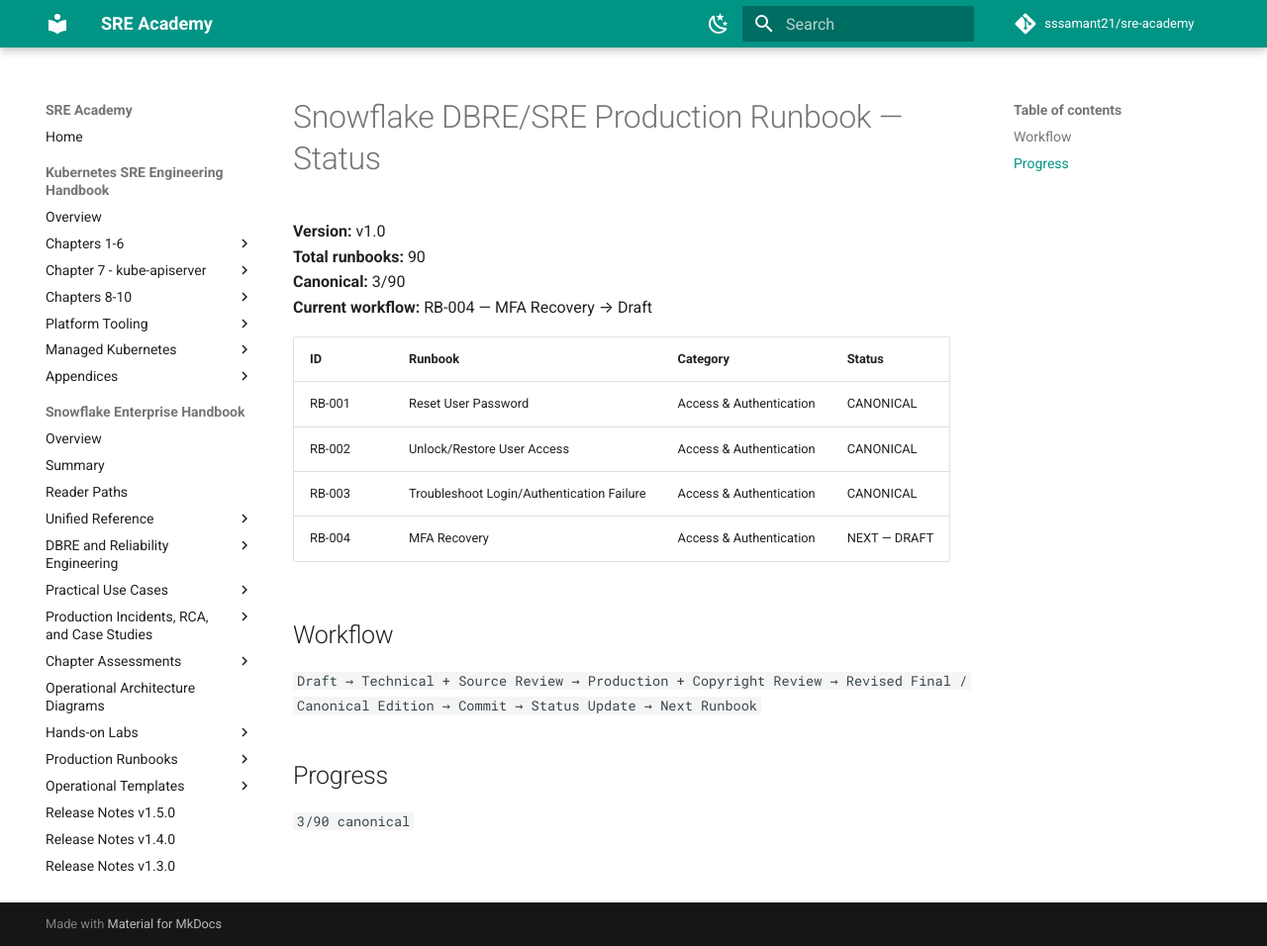
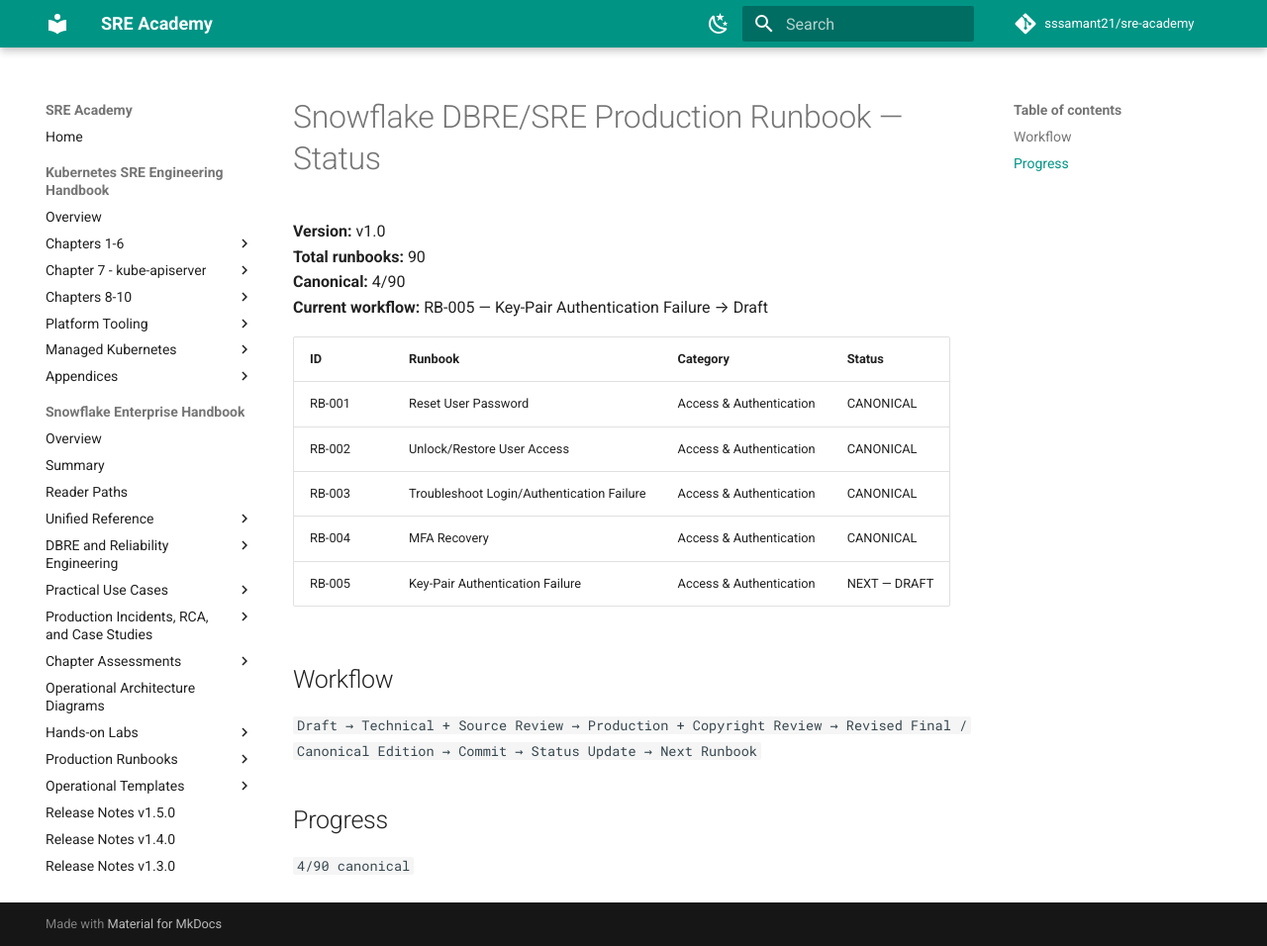
Before and after one commit to sssamant21/sre-academy, an MkDocs documentation site: the page built from docs/books/snowflake/runbooks/STATUS.md, in a window 1280 px wide and 956 px high. Shown: the whole window at 99% size. Built offline with MkDocs 1.6.1 and Material for MkDocs 9.7.7, drawn with Linux system fonts in a browser that asks for light colours; comment, search, counter and statistics services are not loaded.

Commit message:
docs(snowflake): mark RB-004 canonical and advance RB-005

```diff
--- a/docs/books/snowflake/runbooks/STATUS.md
+++ b/docs/books/snowflake/runbooks/STATUS.md
@@ -2,15 +2,16 @@
 
 **Version:** v1.0
 **Total runbooks:** 90
-**Canonical:** 3/90
-**Current workflow:** RB-004 — MFA Recovery → Draft
+**Canonical:** 4/90
+**Current workflow:** RB-005 — Key-Pair Authentication Failure → Draft
 
 | ID | Runbook | Category | Status |
 |---|---|---|---|
 | RB-001 | Reset User Password | Access & Authentication | CANONICAL |
 | RB-002 | Unlock/Restore User Access | Access & Authentication | CANONICAL |
 | RB-003 | Troubleshoot Login/Authentication Failure | Access & Authentication | CANONICAL |
-| RB-004 | MFA Recovery | Access & Authentication | NEXT — DRAFT |
+| RB-004 | MFA Recovery | Access & Authentication | CANONICAL |
+| RB-005 | Key-Pair Authentication Failure | Access & Authentication | NEXT — DRAFT |
 
 ## Workflow
 
@@ -18,4 +19,4 @@
 
 ## Progress
 
-`3/90 canonical`
+`4/90 canonical`
```
